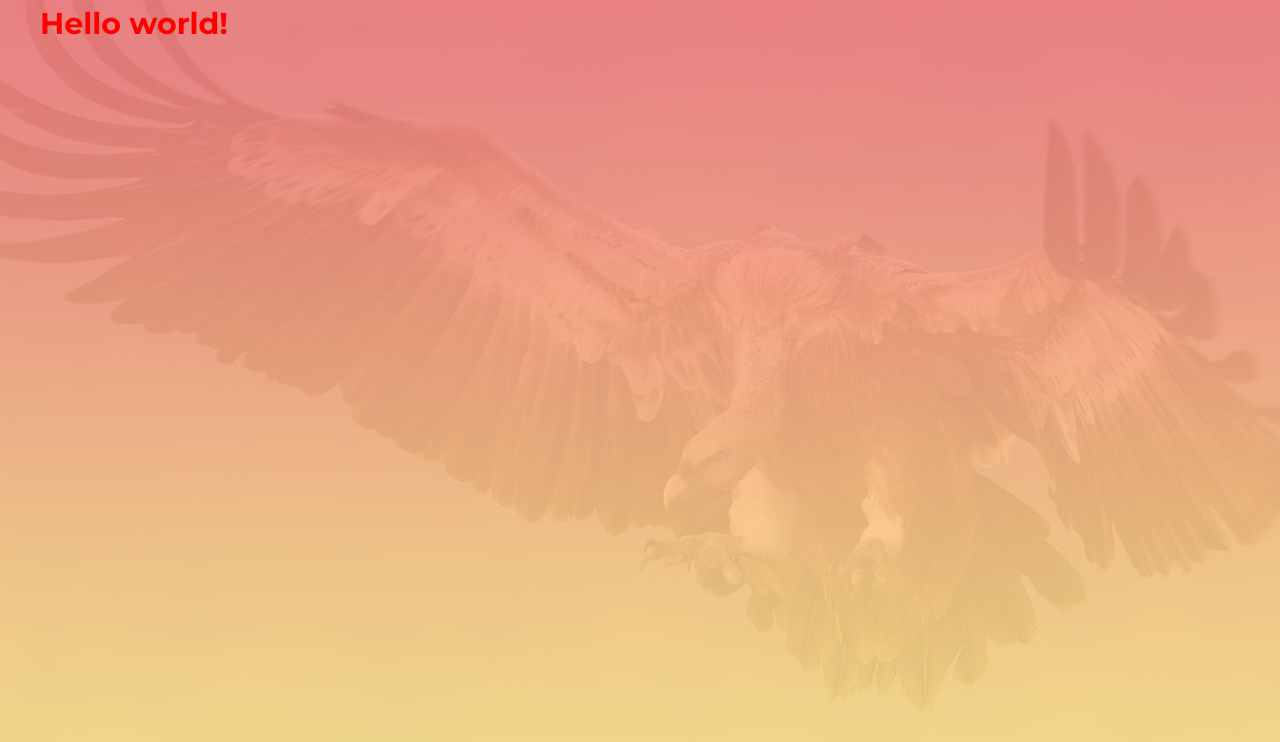
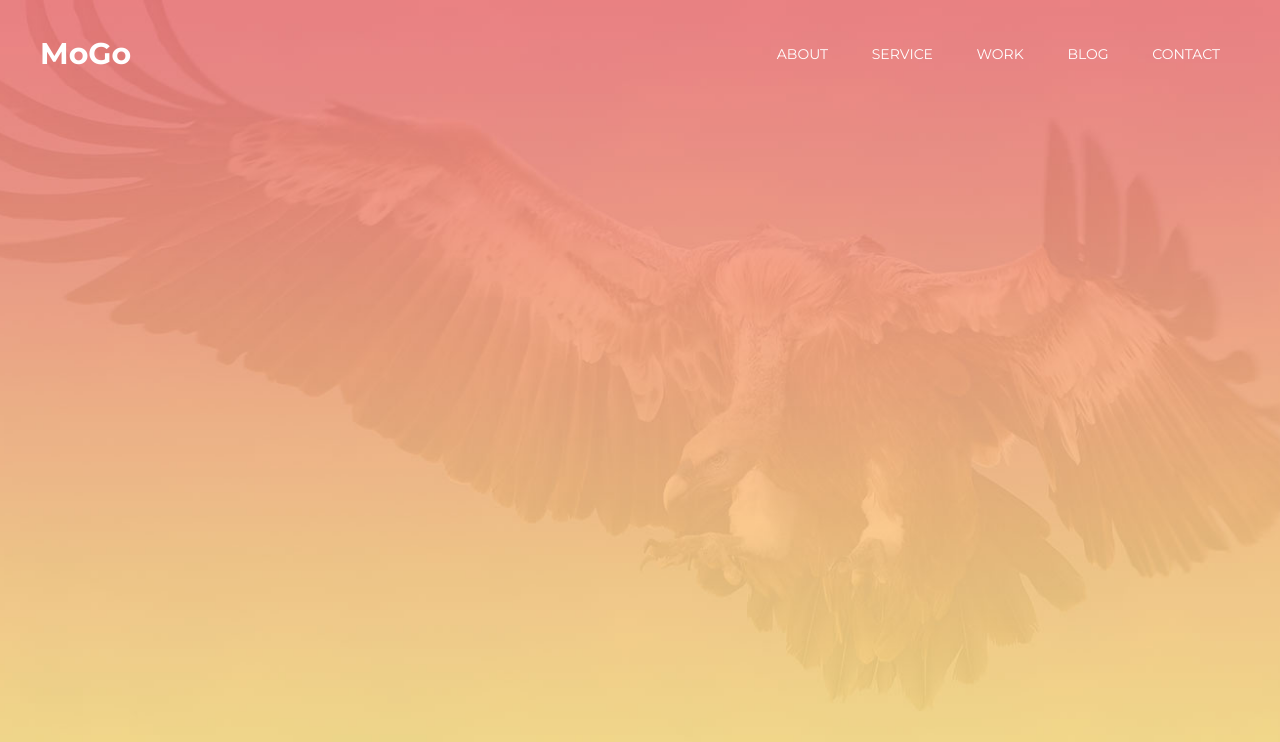
Before and after one commit to yep606/layout, a plain HTML site: page index.html in a window 1280 px wide. Drawn offline with Linux system fonts and the light colour scheme.

Commit message:
Add navigation bar and logo

```diff
--- a/assets/css/style.css
+++ b/assets/css/style.css
@@ -31,15 +31,89 @@ margin: 0;
   max-width: 1200px;
   margin: 0 auto;
 
-
-
 }
 
 .intro {
 
   width: 100%;
   height: 100vh;
-    background: url("/assets/images/intro.jpg") center no-repeat;
+  background: url("..\\images\\intro.jpg") center no-repeat;
   background-size:  cover;
 
 }
+
+/* Header */
+.header {
+width: 100%;
+padding-top: 30px;
+position: absolute;
+top: 0;
+left: 0;
+right: 0;
+z-index: 1000;
+
+}
+
+.header__inner {
+
+  display: flex;
+  justify-content: space-between;
+  align-items: center;
+
+}
+
+.header_logo {
+
+font-size: 30px;
+font-weight: 700;
+color: #fff;
+
+}
+
+.nav {
+
+font-size: 14px;
+text-transform: uppercase;
+
+}
+
+.nav__link {
+  display: inline-block;
+  vertical-align: top;
+  margin: 0 20px;
+  color: #fff;
+  position: relative;
+  text-decoration:  none;
+  transition:  .2s linear;
+}
+
+.nav__link::after {
+
+content: "";
+display: block;
+width: 100%;
+height: 3px;
+
+background-color: #fce38a;
+opacity: 0;
+
+position: absolute;
+top: 100%;
+left: 0;
+z-index: 1;
+transition: opacity .2s;
+
+}
+
+.nav__link:hover {
+
+  color: #fce38a;
+
+}
+
+.nav__link:hover::after {
+
+  color: #fce38a;
+  opacity: 1;
+
+}
--- a/index.html
+++ b/index.html
@@ -13,10 +13,24 @@
 </head>
 
 <body>
+  <header class="header">
+    <div class="container">
+      <div class="header__inner">
+        <div class="header_logo">MoGo</div>
+        <nav class="nav">
+          <a class="nav__link" href="">About</a>
+          <a class="nav__link" href="">Service</a>
+          <a class="nav__link" href="">Work</a>
+          <a class="nav__link" href="">Blog</a>
+          <a class="nav__link" href="">Contact</a>
+
+
+        </nav>
+      </div>
+    </div>
+  </header>
   <div class="intro">
     <div class="container">
-
-        <h1>Hello world!</h1>
 
     </div>
   </div>
```
Also changed, not shown: 4 other files. Lines whose indentation alone changed are shown as unchanged.
